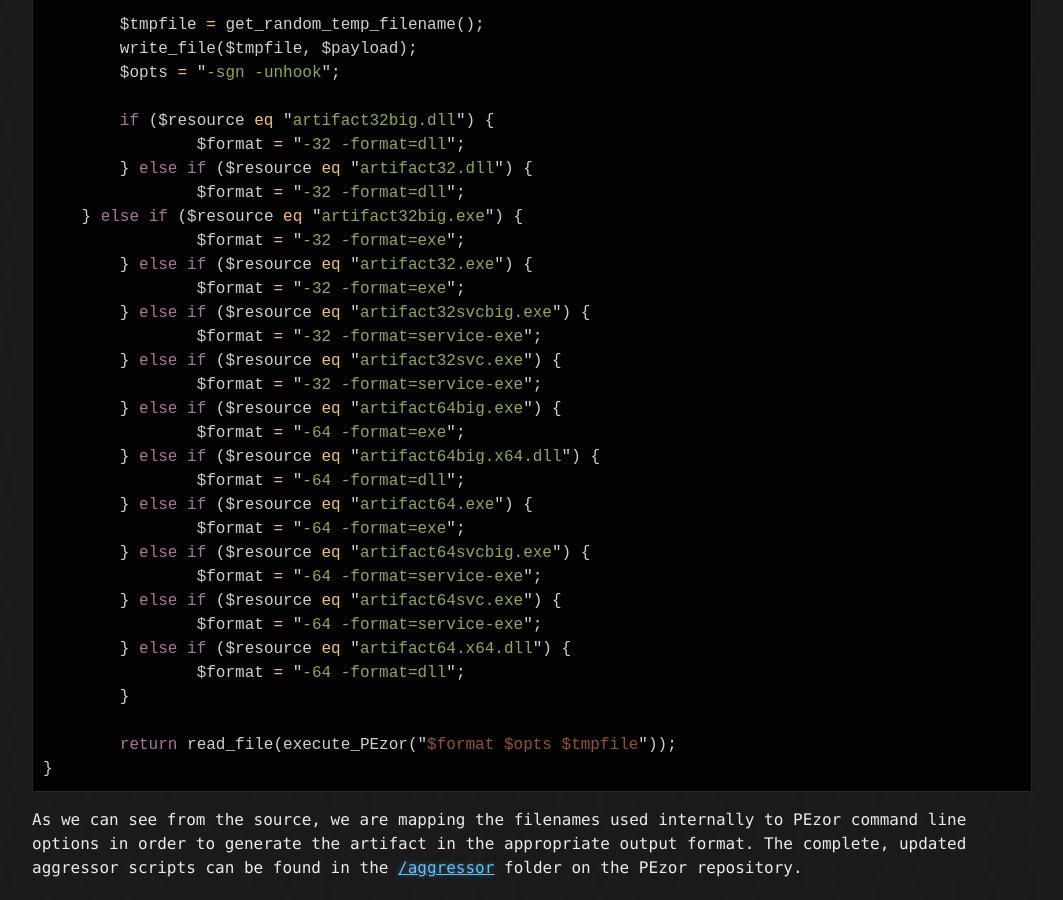
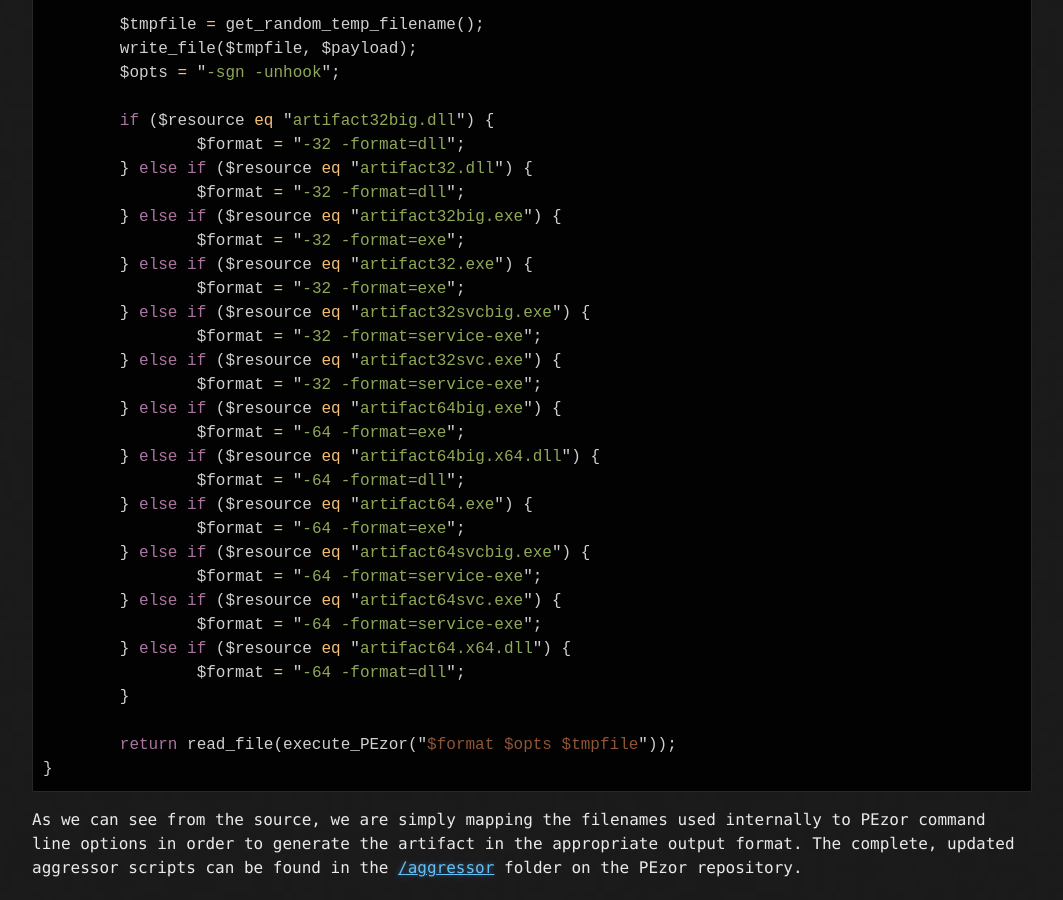
Before and after one commit to phra/phra.github.io, a Jekyll site: the page built from posts/PEzor3.md, in a window 1280 px wide and 900 px high, scrolled down 2501 px. Shown: the whole window, without its empty margins (108-1171 px from the left). Built offline with Jekyll 4.4.1, drawn with Linux system fonts in a browser that asks for light colours; some of the changed text lies outside the part shown.

````diff
--- a/posts/PEzor3.md
+++ b/posts/PEzor3.md
@@ -71,7 +71,7 @@ set EXECUTABLE_ARTIFACT_GENERATOR {
 		$format = "-32 -format=dll";
 	} else if ($resource eq "artifact32.dll") {
 		$format = "-32 -format=dll";
-    } else if ($resource eq "artifact32big.exe") {
+	} else if ($resource eq "artifact32big.exe") {
 		$format = "-32 -format=exe";
 	} else if ($resource eq "artifact32.exe") {
 		$format = "-32 -format=exe";
@@ -97,5 +97,5 @@ set EXECUTABLE_ARTIFACT_GENERATOR {
 }
 ```
 
-As we can see from the source, we are mapping the filenames used internally to PEzor command line options in order to generate the artifact in the appropriate output format.
+As we can see from the source, we are simply mapping the filenames used internally to PEzor command line options in order to generate the artifact in the appropriate output format.
 The complete, updated aggressor scripts can be found in the [/aggressor](https://github.com/phra/PEzor/tree/master/aggressor) folder on the PEzor repository.
````
Also changed, not shown: other parts of posts/PEzor3.md (+1 -1 lines), index.md (+1 -0 lines).
